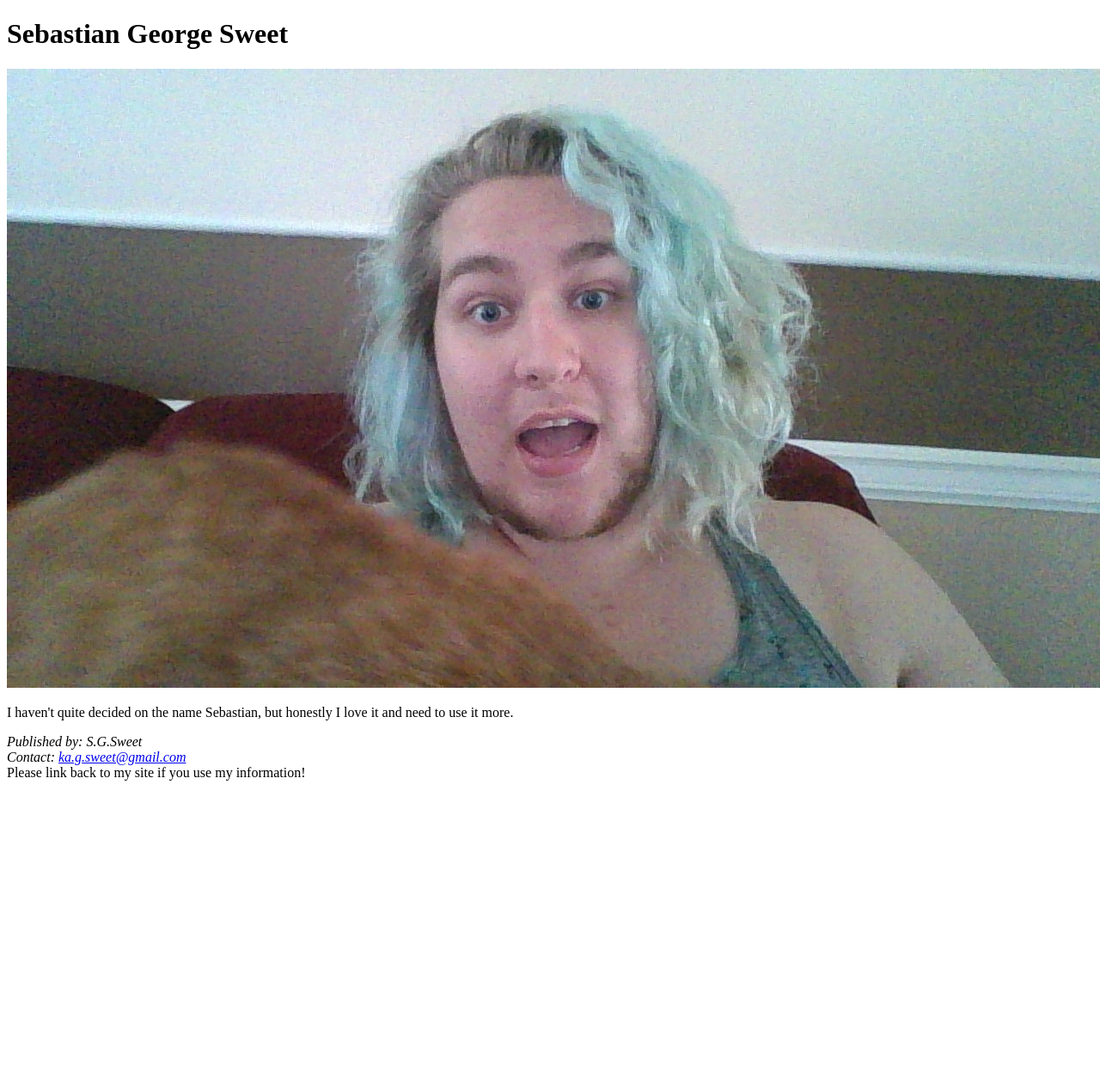
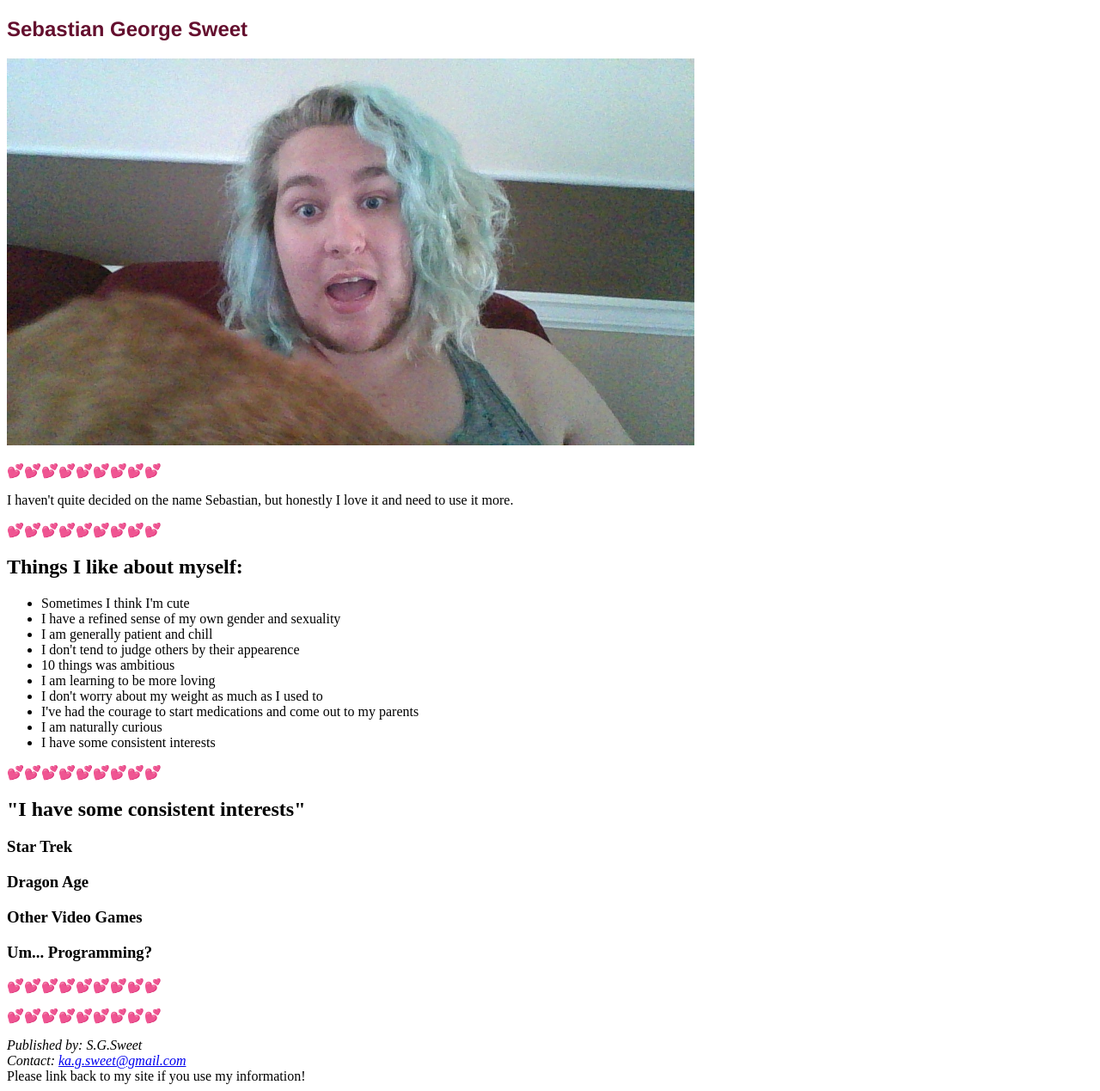
Before and after one commit to sweetk/html-me-something, a plain HTML site: page index.html in a window 1280 px wide. Shown: the whole page at 86% size. Before the commit the page ends 916 px from the top, so only its background shows below. Drawn offline with Linux system fonts and the light colour scheme.

Commit message:
Added css

```diff
--- a/index.html
+++ b/index.html
@@ -1,17 +1,50 @@
 <!DOCTYPE html>
   <html>
     <head>
-      <title>Sebastian's Website</title>
+      <link rel="stylesheet" type="text/css" href="style.css">
+      <title>About Sebastian</title>
     </head>
 
     <body>
-      <h1>Sebastian George Sweet</h1>
-      <img src="images/Me.jpg" alt="A non-binary babe with blue hair. An orange cat is in the foreground."/>
-      <p>I haven't quite decided on the name Sebastian, but honestly I love it and need to use it more.</p>
-
+      <article> <!--Introduction-->
+        <h1>Sebastian George Sweet</h1>
+        <img src="images/Me.jpg" alt="A non-binary babe with blue hair. An orange cat is in the foreground."/>
+        <p>&#128149;&#128149;&#128149;&#128149;&#128149;&#128149;&#128149;&#128149;&#128149;</p>
+        <p>I haven't quite decided on the name Sebastian, but honestly I love it and need to use it more.</p>
+        <p>&#128149;&#128149;&#128149;&#128149;&#128149;&#128149;&#128149;&#128149;&#128149;</p>
+      </article>
+      <article> <!--List of good things-->
+        <h2>Things I like about myself:</h2>
+        <ul>
+          <li>Sometimes I think I'm cute</li>
+          <li>I have a refined sense of my own gender and sexuality</li>
+          <li>I am generally patient and chill</li>
+          <li>I don't tend to judge others by their appearence</li>
+          <li>10 things was ambitious</li>
+          <li>I am learning to be more loving</li>
+          <li>I don't worry about my weight as much as I used to</li>
+          <li>I've had the courage to start medications and come out to my parents</li>
+          <li>I am naturally curious</li>
+          <li>I have some consistent interests</li>
+        </ul>
+      </article>
+      <p>&#128149;&#128149;&#128149;&#128149;&#128149;&#128149;&#128149;&#128149;&#128149;</p>
+      <article> <!--Interests-->
+        <h2>"I have some consistent interests"</h2>
+        <h3>Star Trek</h3>
+        <h3>Dragon Age</h3>
+        <h3>Other Video Games</h3>
+        <h3>Um... Programming?</h3>
+      <p></p>
+      </article>
+      <p>&#128149;&#128149;&#128149;&#128149;&#128149;&#128149;&#128149;&#128149;&#128149;</p>
+      <article> <!--Coding examples-->
+        <p> <!--eh--> </p>
+      </article>
     </body>
 
     <footer>
+      <p>&#128149;&#128149;&#128149;&#128149;&#128149;&#128149;&#128149;&#128149;&#128149;</p> <!--I should make this a div?-->
       <address>
         Published by: S.G.Sweet<br>
         Contact: <a href="mailto:ka.g.sweet@gmail.com">ka.g.sweet@gmail.com</a>
--- /dev/null
+++ b/style.css
@@ -0,0 +1,9 @@
+h1 {
+  color: #640F2E;
+  font-family: Helvetica, sans-serif;
+}
+
+img {
+  width: 800px;
+  /*align: center;*/
+}
```
Also changed, not shown: images/hashtagfakenews.png (deleted).
